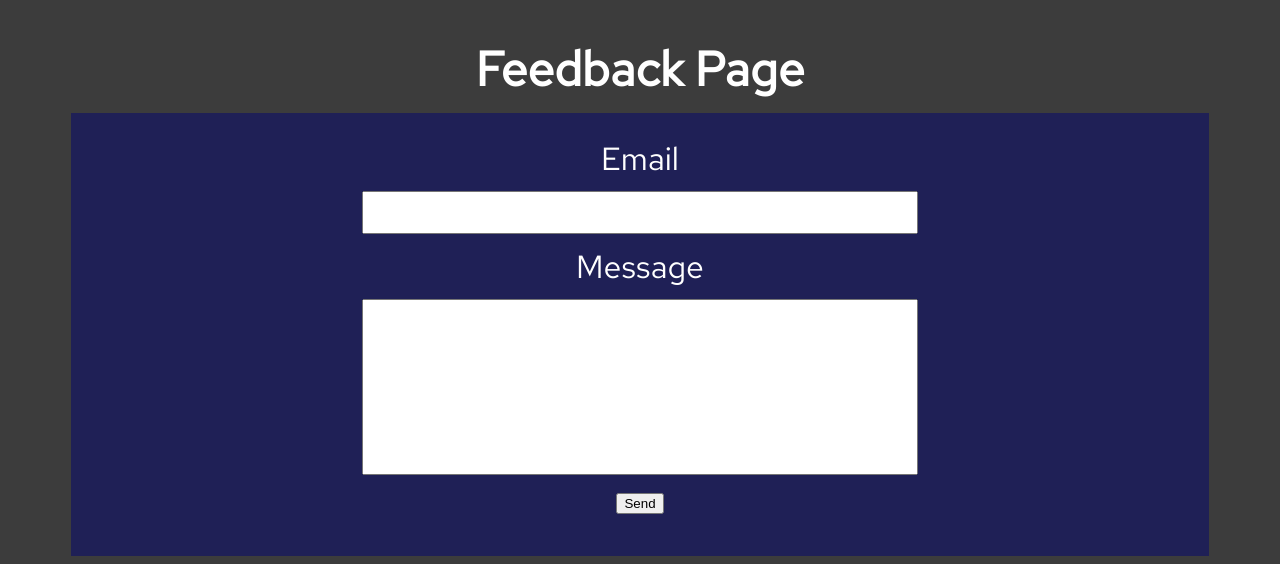
After one commit to asen-krasimirov/Ball-Bet, a Flask app: page /contact in a window 1280 px wide; the page is wider, and only the part inside the window is pictured. The commit adds this page. Shown: the part 300-864 px from the top of that part. Run offline with Flask 2, Linux system fonts and the light colour scheme.

Commit message:
adding contact page and putting api and sender email information in env vars

```diff
--- a/api_calls.py
+++ b/api_calls.py
@@ -1,4 +1,5 @@
 import json
+import os
 from datetime import datetime, timedelta
 
 import requests
@@ -114,15 +115,12 @@ def get_group_standings(group: str, competition_id='244'):
     return group_data
 
 
-api_key = 'WI6R8d4muiwNGUKy'
-api_secret = '1L6BzQzMo7ke3hEZ0LR8YVvse2gUX0tY'
-
-# url = 'https://livescore-api.com/api-client/fixtures/matches.json'  # Get all Fixtures URL
-# url = 'https://livescore-api.com/api-client/fixtures/matches.json?date=2021-10-19'
+# api_key = 'WI6R8d4muiwNGUKy'
+api_key = os.getenv('API_KEY')
+# api_secret = '1L6BzQzMo7ke3hEZ0LR8YVvse2gUX0tY'
+api_secret = os.getenv('API_SECRET')
 
 querystring = {
     'key': api_key,
     'secret': api_secret,
 }
-
-# __import__('pprint').pprint(get_fixtures_data())  # for debugging
--- a/app.py
+++ b/app.py
@@ -1,13 +1,15 @@
 from api_calls import get_fixtures_data, get_fixtures_by_club_name, sort_data_by_round, get_all_club_names, \
     get_group_standings
-from flask import Flask, render_template, request
+
+from flask import Flask, render_template, request, url_for, redirect
+from tasks import send_contact_email
 
 app = Flask(__name__)
 
 
 @app.route('/')
-def hello_world():
-    return 'Hello World!'
+def root_page():
+    return redirect(url_for('home_page'))
 
 
 @app.route('/home')
@@ -20,9 +22,22 @@ def about_page():
     return render_template('about.html')
 
 
+@app.route('/contact', methods=['GET', 'POST'])
+def contact_page():
+
+    if request.method == 'POST':
+        form = request.form.to_dict()
+        send_contact_email(
+            sender_email=form['sender-email'],
+            message_content=form['feed-back-content'],
+        )
+        return render_template('forms/success_contact_result.html')
+
+    return render_template('forms/contact.html')
+
+
 @app.route('/fixtures')
 def fixtures_page():
-
     club_name = request.args.get('club-name')
     if club_name is not None:
         data = get_fixtures_by_club_name(club_name)
--- /dev/null
+++ b/forms.py
@@ -0,0 +1,6 @@
+from wtforms import Form, StringField
+
+
+class ContactForm(Form):
+    sender_email = StringField('Email')
+    message_content = StringField('Message')
--- a/static/styles/about_style.css
+++ b/static/styles/about_style.css
@@ -1,6 +1,6 @@
 
 .info-page-title {
-    margin: 5%;
+    margin: 3%;
     margin-bottom: 1%;
     font-size: 3rem;
     text-align: center;
--- /dev/null
+++ b/static/styles/contact_style.css
@@ -0,0 +1,46 @@
+
+
+h2.contact-title {
+    margin: 3%;
+    margin-bottom: 1%;
+
+    font-size: 3rem;
+    text-align: center;
+}
+section.contact-info-holder {
+    margin: auto;
+    width: 90%;
+    padding: 1%;
+    padding-bottom: 3%;
+
+    font-size: 2rem;
+    text-align: center;
+
+    background: #1F2056;
+}
+
+.contact-info-holder form .input-holder {
+    display: block;
+}
+
+.contact-info-holder form label {
+    display: inline-block;
+    vertical-align: middle;
+    margin: 1%;
+}
+
+.contact-info-holder form input,
+.contact-info-holder form textarea {
+    display: block;
+
+    width: 50%;
+    margin: auto;
+
+    font-size: 2rem;
+    text-align: center;
+}
+
+.contact-info-holder form textarea {
+    padding: 1%;
+    resize: none;
+}
--- a/templates/common/base.html
+++ b/templates/common/base.html
@@ -37,11 +37,11 @@
             </li>
 
             <li>
-                <a class="nav-button type2" href="{{ url_for('about_page')  }}">About</a>
+                <a class="nav-button type2" href="{{ url_for('about_page') }}">About</a>
             </li>
 
             <li>
-                <a class="nav-button type2" href="#">Contact</a>
+                <a class="nav-button type2" href="{{ url_for('contact_page') }}">Contact</a>
             </li>
         </ul>
     </nav>
--- /dev/null
+++ b/templates/forms/contact.html
@@ -0,0 +1,26 @@
+{% extends 'common/base.html' %}
+
+{% block additional_styles %}
+    <link rel="stylesheet" href="{{ url_for('static', filename='styles/contact_style.css') }}">
+{% endblock %}
+
+
+{% block main_content %}
+        <h2 class="contact-title">Feedback Page</h2>
+
+        <section class="contact-info-holder">
+            <form method="post">
+                <div class="input-holder">
+                    <label for="sender">Email</label>
+                    <input id="sender" name="sender-email">
+                </div>
+
+                <div class="input-holder">
+                    <label for="content">Message</label>
+                    <textarea id="content" name="feed-back-content" rows="4"></textarea>
+                </div>
+
+                <button class="submit-button">Send</button>
+            </form>
+        </section>
+{% endblock %}
```
Also changed, not shown: requirements.txt (+1 -7 lines), tasks.py (added, +45 -0 lines), templates/forms/success_contact_result.html (added, +10 -0 lines).
